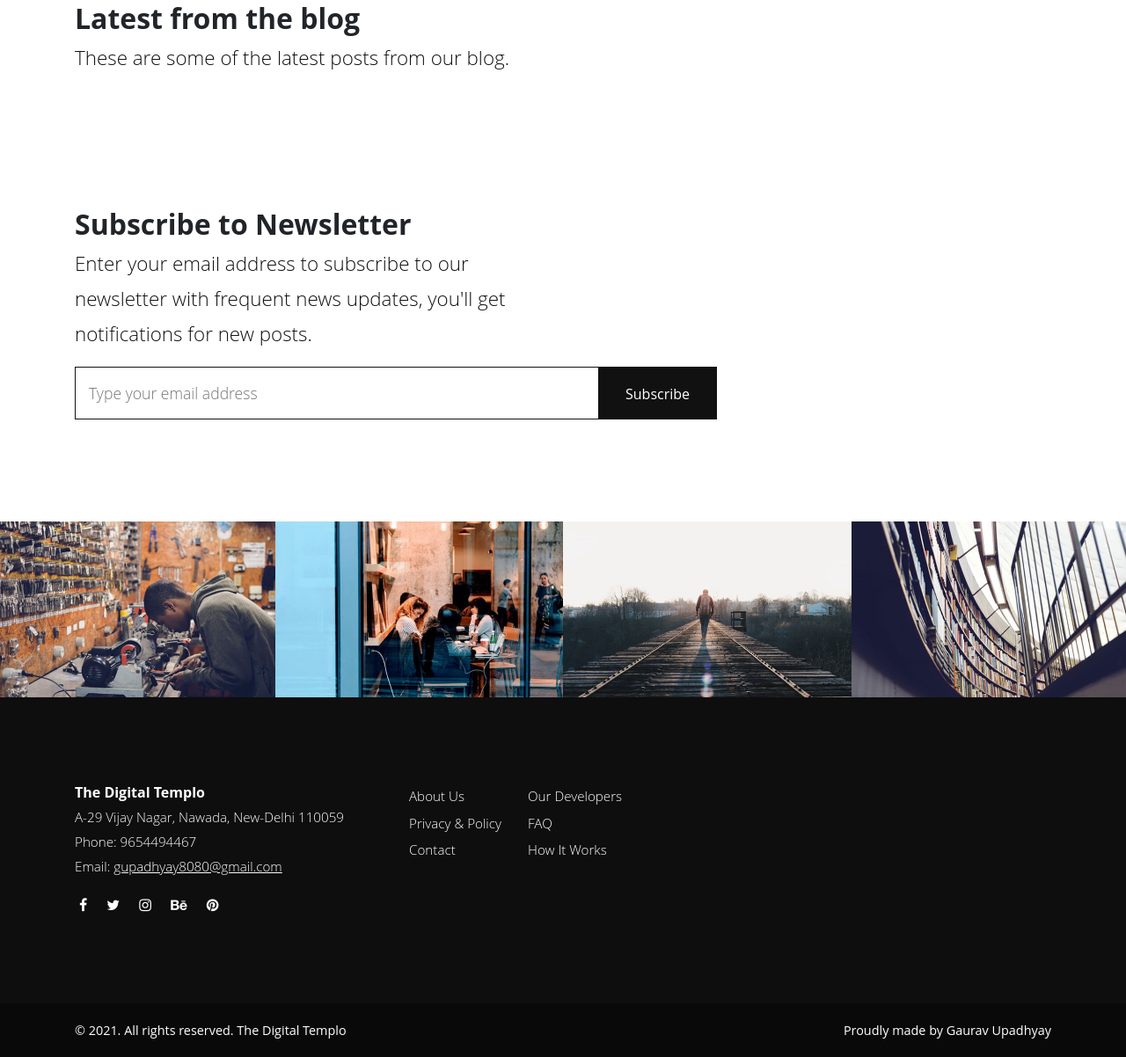
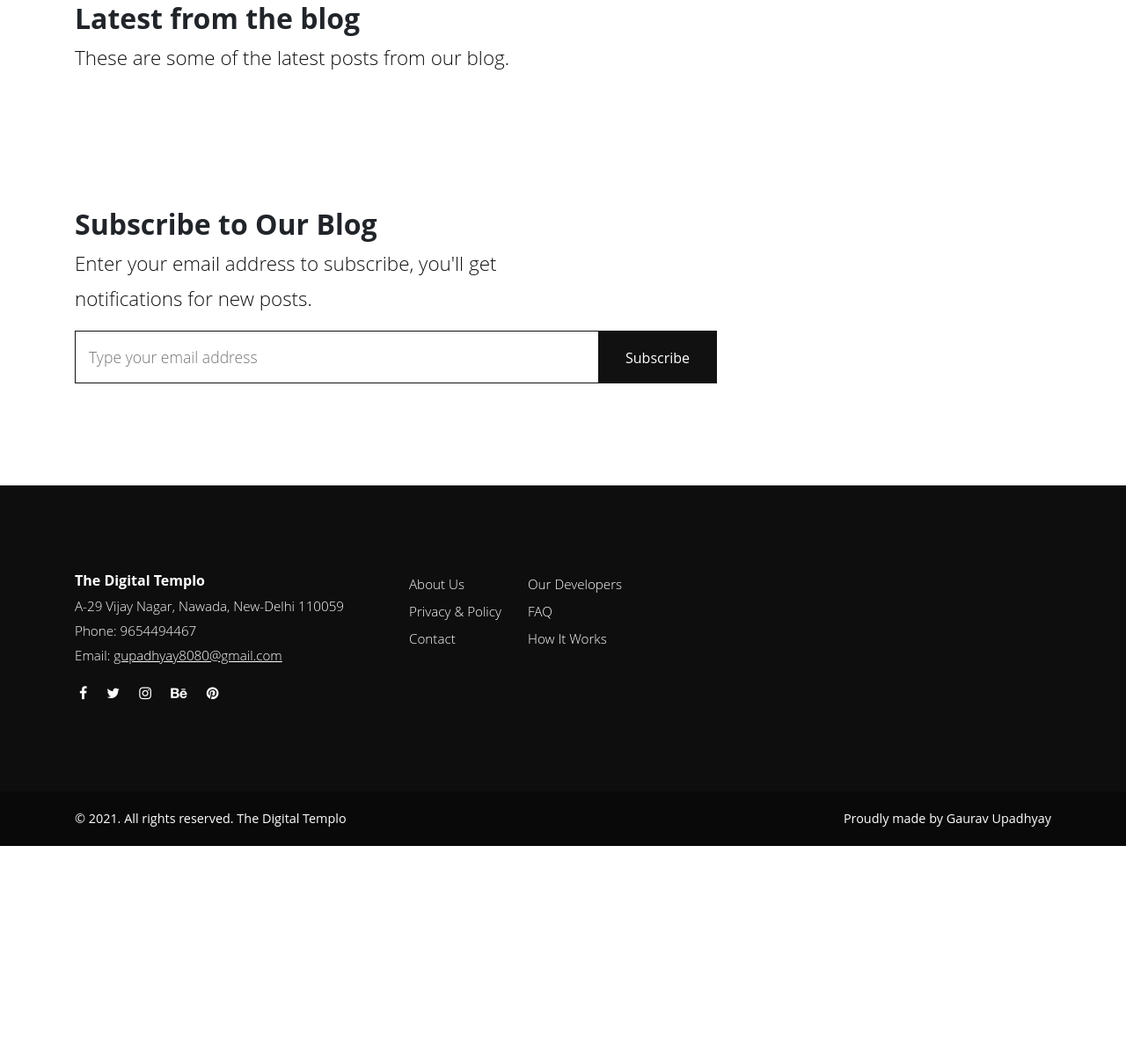
Before and after one commit to GauravUpadhyay1/COMPLETE_Flask_BLOG, a Flask app: page / in a window 1280 px wide. Shown: the part 1474-2676 px from the top of the page at 88% size. After the commit the page ends 2436 px from the top, so only its background shows below. Run offline with Flask 2, Linux system fonts and the light colour scheme; data that the repository does not hold is empty; some libraries are stand-ins or nearby versions.

Commit message:
initial commit

```diff
--- a/templates/index.html
+++ b/templates/index.html
@@ -112,8 +112,8 @@
   <div class="container">
     <div class="row">
       <div class="col-md-6">
-        <h2>Subscribe to Newsletter</h2>
-        <p class="text-big">Enter your email address to subscribe to our newsletter with frequent news updates, you'll
+        <h2>Subscribe to Our Blog</h2>
+        <p class="text-big">Enter your email address to subscribe, you'll
           get
           notifications for new posts.</p>
       </div>
@@ -130,34 +130,5 @@
     </div>
   </div>
 </section>
-<!-- Gallery Section-->
-<section class="gallery no-padding">
-  <div class="row">
-    <div class="mix col-lg-3 col-md-3 col-sm-6">
-      <div class="item"><a href="img/gallery-1.jpg" data-fancybox="gallery" class="image"><img
-            src="{{ url_for('static',filename='img/gallery-1.jpg')}}" alt="..." class="img-fluid">
-          <div class="overlay d-flex align-items-center justify-content-center"><i class="icon-search"></i></div>
-        </a></div>
-    </div>
-    <div class="mix col-lg-3 col-md-3 col-sm-6">
-      <div class="item"><a href="img/gallery-2.jpg" data-fancybox="gallery" class="image"><img
-            src="{{ url_for('static',filename='img/gallery-2.jpg')}}" alt="..." class="img-fluid">
-          <div class="overlay d-flex align-items-center justify-content-center"><i class="icon-search"></i></div>
-        </a></div>
-    </div>
-    <div class="mix col-lg-3 col-md-3 col-sm-6">
-      <div class="item"><a href="img/gallery-3.jpg" data-fancybox="gallery" class="image"><img
-            src="{{ url_for('static',filename='img/gallery-3.jpg')}}" alt="..." class="img-fluid">
-          <div class="overlay d-flex align-items-center justify-content-center"><i class="icon-search"></i></div>
-        </a></div>
-    </div>
-    <div class="mix col-lg-3 col-md-3 col-sm-6">
-      <div class="item"><a href="img/gallery-4.jpg" data-fancybox="gallery" class="image"><img
-            src="{{ url_for('static',filename='img/gallery-4.jpg')}}" alt="..." class="img-fluid">
-          <div class="overlay d-flex align-items-center justify-content-center"><i class="icon-search"></i></div>
-        </a></div>
-    </div>
-  </div>
-</section>
 
 {% endblock %}
```
